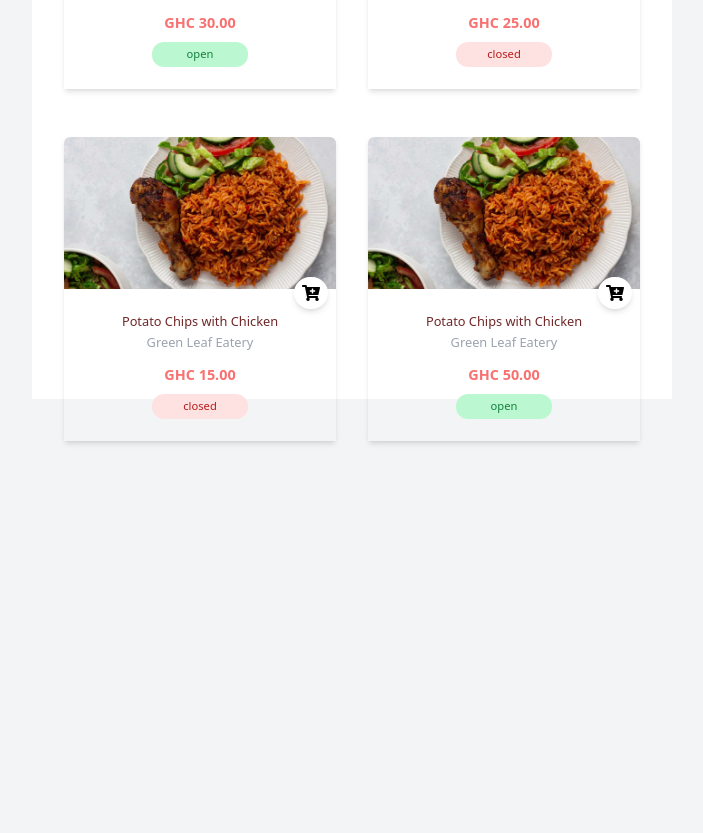
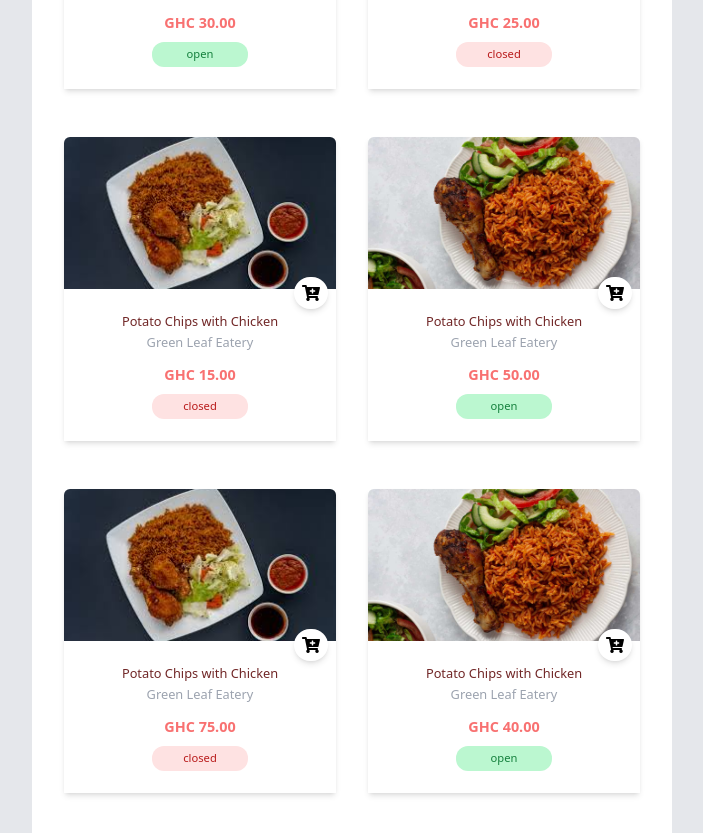
Before and after one commit to AbrantepaSark/ui-assignment, a Next.js app: page / in a window 1280 px wide. Shown: the part 401-1234 px from the top of the page, without its empty margins (288-991 px from the left). Before the commit the page ends 882 px from the top, so only its background shows below. Built offline with nearby package versions, Linux system fonts and the light colour scheme.

Commit message:
ui updated

```diff
--- a/components/Item/Item.js
+++ b/components/Item/Item.js
@@ -5,7 +5,7 @@ import PositionedCard from "./PositionedCard";
 
 const Item = (props) => {
   return (
-    <div class=" h-[19rem] w-full  shadow-md">
+    <div className=" h-[19rem] w-full  shadow-md">
       <div className="h-1/2 ">
         <Image
           alt="food_image"
--- a/components/Search/Search.js
+++ b/components/Search/Search.js
@@ -13,7 +13,7 @@ const Search = () => {
         <input
           type="search"
           id="default-search"
-          className="block w-full p-4 text-sm text-gray-900 border  rounded-md outline-none focus:border-gray-500    dark:bg-white dark:border-[#ebd7d7] dark:placeholder-gray-400  "
+          className="block w-full p-4 text-sm text-gray-900 border  rounded-md outline-gray-400 outline-1 focus:border-none    dark:bg-white dark:border-[#ebd7d7] dark:placeholder-gray-400  "
           placeholder="Search..."
           required
         />
--- a/pages/_document.js
+++ b/pages/_document.js
@@ -9,7 +9,7 @@ export default function Document() {
           href="https://cdnjs.cloudflare.com/ajax/libs/font-awesome/5.15.3/css/all.min.css"
         />
       </Head>
-      <body className="bg-gray-100 ">
+      <body className="bg-gray-200">
         <Main />
         <NextScript />
       </body>
--- a/pages/index.js
+++ b/pages/index.js
@@ -2,9 +2,6 @@ import Item from "@/components/Item/Item";
 import Nav from "@/components/Nav/Nav";
 import Search from "@/components/Search/Search";
 import Head from "next/head";
-
-// import image_1 from "../assets/jollof-rice-1.jpeg";
-// import image_2 from "../assets/jollof_rice_2.jpeg";
 
 //const inter = Inter({ subsets: ['latin'] })
 export default function Home() {
@@ -18,14 +15,14 @@ export default function Home() {
     },
     {
       title: "Potato Chips with Chicken",
-      image: "/assets/jollof-rice-1.jpeg",
+      image: "/assets/jollof_rice_2.jpeg",
       description: "Green Leaf Eatery",
       price: "GHC 25.00",
       status: "closed",
     },
     {
       title: "Potato Chips with Chicken",
-      image: "/assets/jollof-rice-1.jpeg",
+      image: "/assets/jollof_rice_2.jpeg",
       description: "Green Leaf Eatery",
       price: "GHC 15.00",
       status: "closed",
@@ -37,6 +34,20 @@ export default function Home() {
       price: "GHC 50.00",
       status: "open",
     },
+    {
+      title: "Potato Chips with Chicken",
+      image: "/assets/jollof_rice_2.jpeg",
+      description: "Green Leaf Eatery",
+      price: "GHC 75.00",
+      status: "closed",
+    },
+    {
+      title: "Potato Chips with Chicken",
+      image: "/assets/jollof-rice-1.jpeg",
+      description: "Green Leaf Eatery",
+      price: "GHC 40.00",
+      status: "open",
+    },
   ];
   return (
     <>
@@ -46,7 +57,7 @@ export default function Home() {
         <meta name="viewport" content="width=device-width, initial-scale=1" />
       </Head>
       <main>
-        <div className=" bg-white h-screen mx-auto lg:w-2/3 xl:w-1/2">
+        <div className=" bg-white m-0 mx-auto lg:w-2/3 xl:w-1/2">
           <Nav />
           <Search />
           <div className="grid grid-cols-1 md:grid-cols-2  justify-between pb-10 mx-8  gap-y-12 md:gap-x-8">
```
